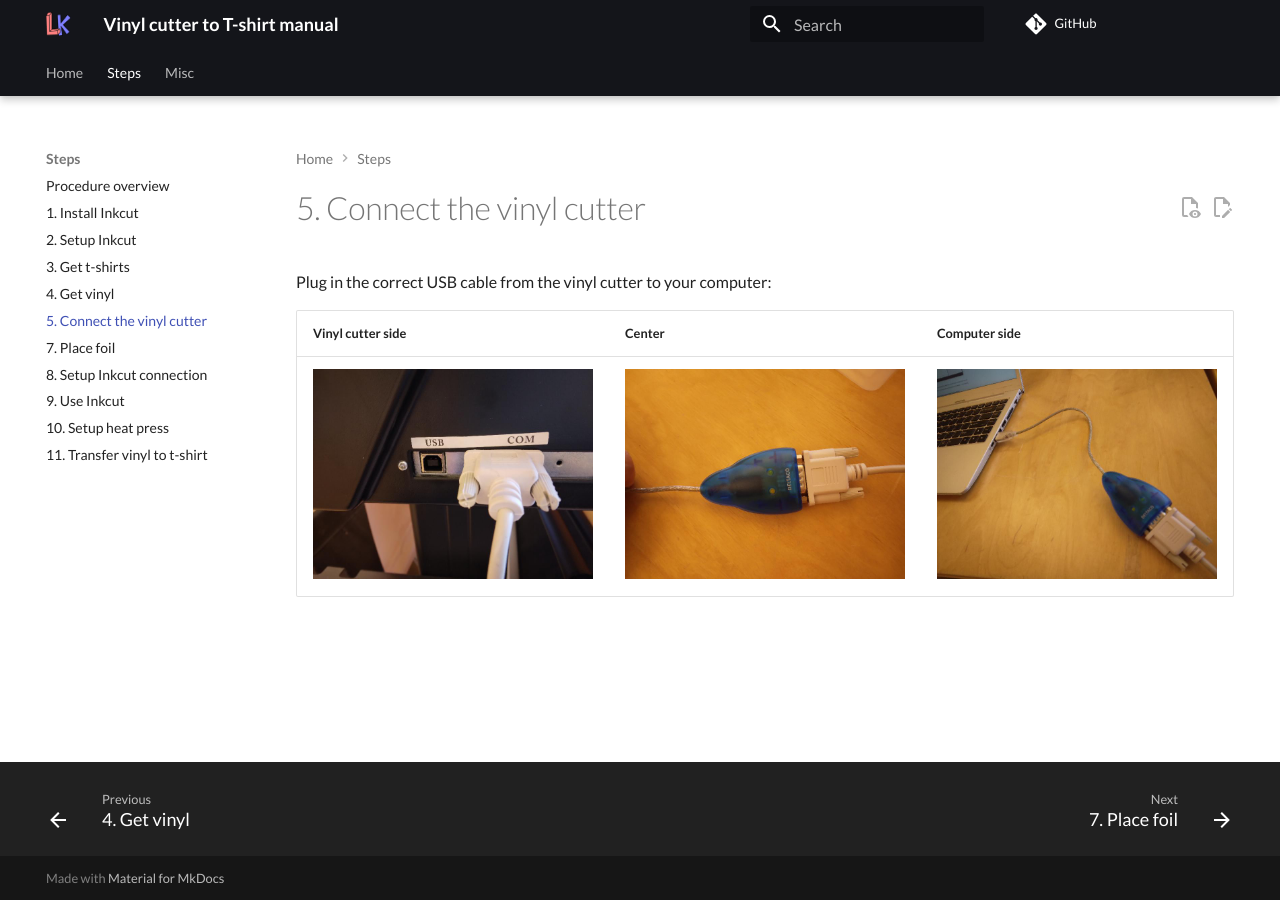
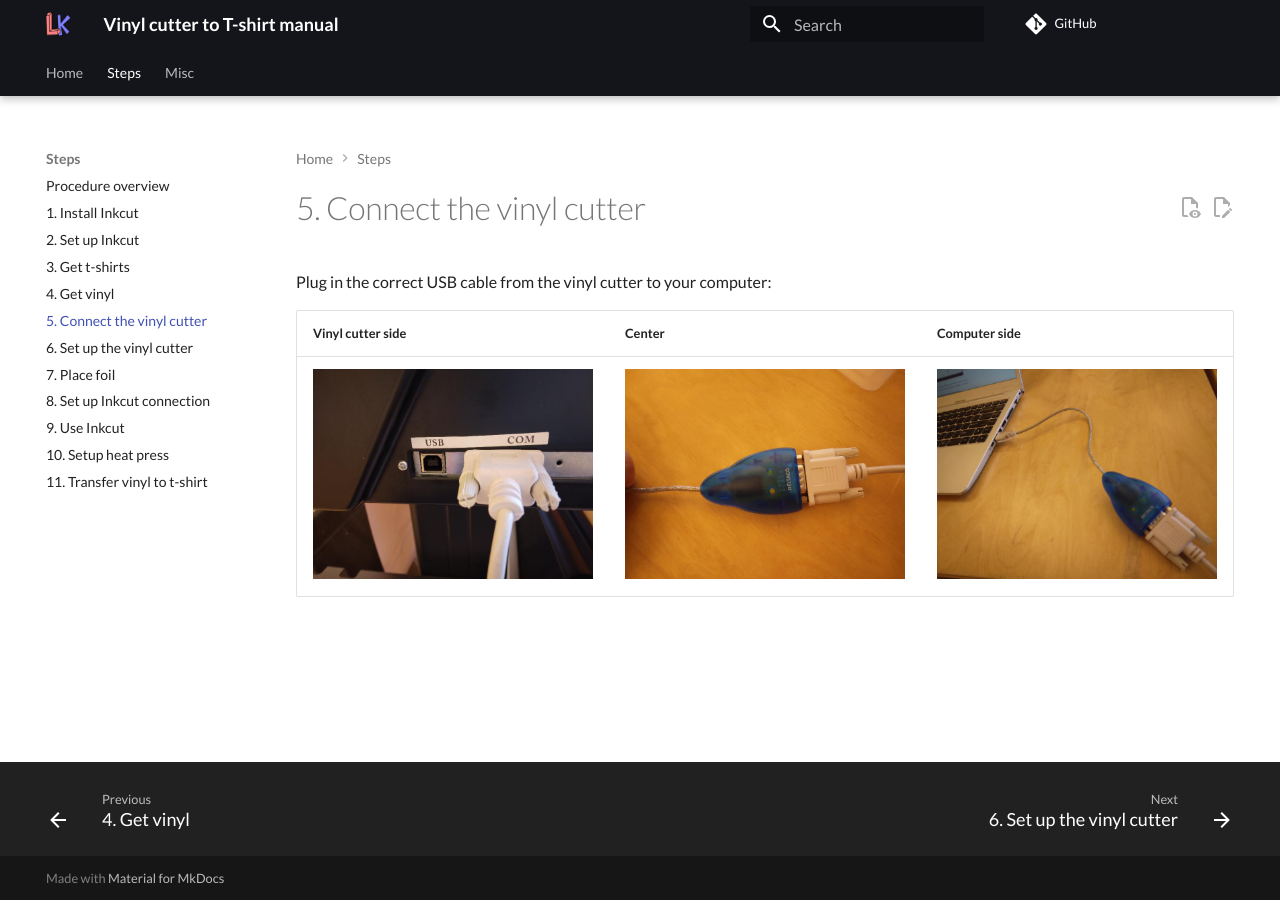
Before and after one commit to uppsala-makerspace/vevor_vinyl_cutter_to_t_shirt_manual, an MkDocs documentation site: the page built from docs/steps/5_connect_vinyl_cutter.md, in a window 1280 px wide. Built offline with MkDocs 1.6.1 and Material for MkDocs 9.7.7, drawn with Linux system fonts in a browser that asks for light colours; comment, search, counter and statistics services are not loaded.

Commit message:
Add step 6

```diff
--- a/mkdocs.yml
+++ b/mkdocs.yml
@@ -8,12 +8,13 @@ nav:
   - Steps:
     - Procedure overview: steps/procedure.md
     - 1. Install Inkcut: steps/1_install_inkcut.md
-    - 2. Setup Inkcut: steps/2_setup_inkcut.md
+    - 2. Set up Inkcut: steps/2_setup_inkcut.md
     - 3. Get t-shirts: steps/3_get_t_shirts.md
     - 4. Get vinyl: steps/4_get_vinyl.md
     - 5. Connect the vinyl cutter: steps/5_connect_vinyl_cutter.md
+    - 6. Set up the vinyl cutter: steps/6_setup_vinyl_cutter.md
     - 7. Place foil: steps/7_place_foil.md
-    - 8. Setup Inkcut connection: steps/8_setup_inkcut_connection.md
+    - 8. Set up Inkcut connection: steps/8_setup_inkcut_connection.md
     - 9. Use Inkcut: steps/9_use_inkcut.md
     - 10. Setup heat press: steps/10_setup_heat_press.md
     - 11. Transfer vinyl to t-shirt: steps/11_transfer_vinyl_to_t_shirt.md
```
Also changed, not shown: docs/steps/6_setup_vinyl_cutter.md (added, +18 -0 lines).
